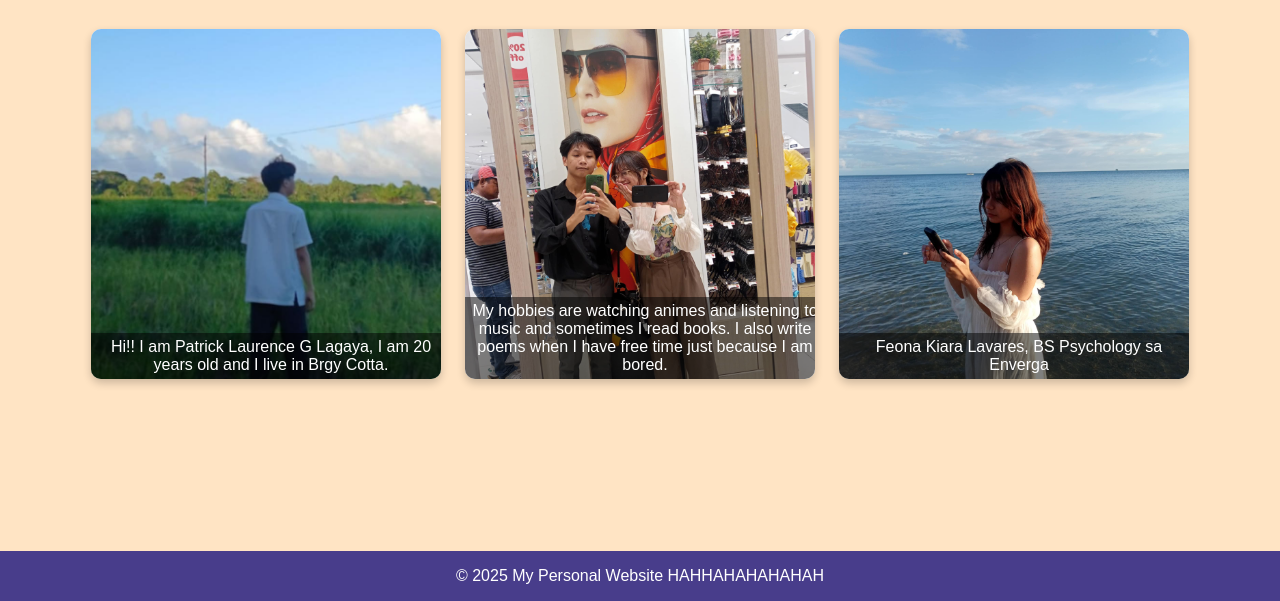
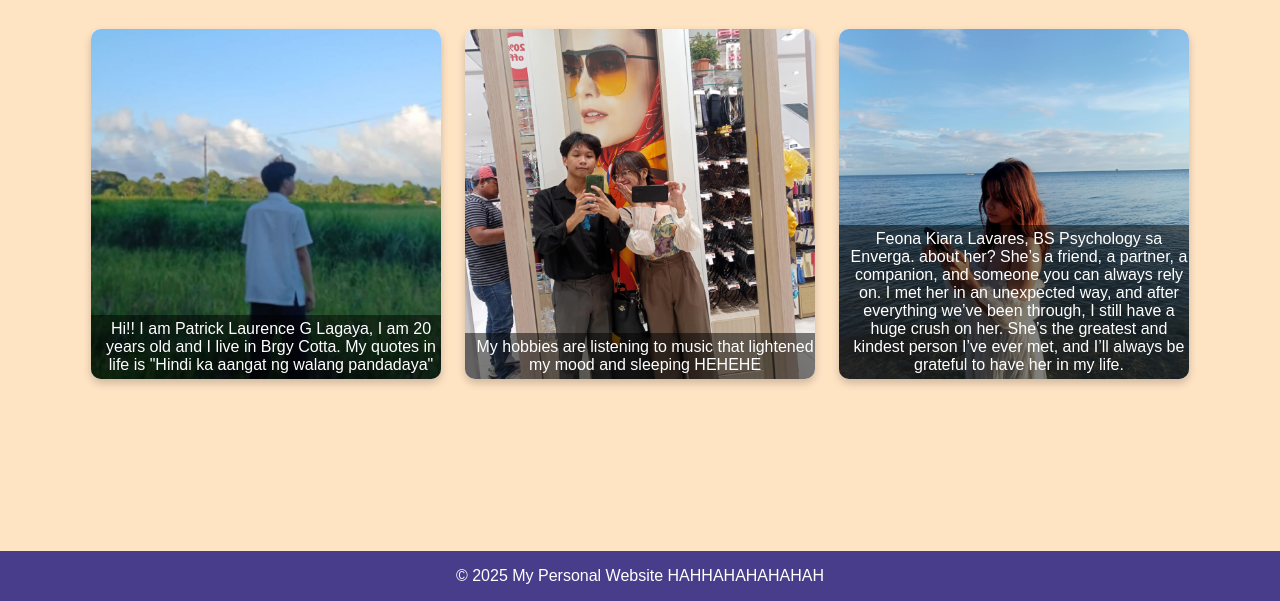
Before and after one commit to patrick08551/Codes, a plain HTML site: page index.html in a window 1280 px wide. Shown: the part 199-800 px from the top of the page. Drawn offline with Linux system fonts and the light colour scheme.

Commit message:
Update index.html

```diff
--- a/index.html
+++ b/index.html
@@ -150,17 +150,20 @@
         <div class="image-container">
             <div class="box">
                 <img src="aac91ee3-0220-433e-a21f-2861d7194e71.jpg" alt="Image">
-                <div class = "text-overlay">Hi!! I am Patrick Laurence G Lagaya, I am 20 years old and I live in Brgy Cotta.   </div>
+                <div class = "text-overlay">Hi!! I am Patrick Laurence G Lagaya, I am 20 years old and I live in Brgy Cotta.
+                My quotes in life is "Hindi ka aangat ng walang pandadaya"
+                </div>
             </div>
             <div class="box">
                 <img src="de67690c-d156-440e-934b-b70713cd2bc1.jpg" alt="Image">
-                <div class = "text-overlay">My hobbies are watching animes and listening
-                    to music and sometimes I read books. I also write poems when I have
-                    free time just because I am bored. </div>
+                <div class = "text-overlay">My hobbies are listening to music that lightened my mood and sleeping HEHEHE</div>
             </div>
             <div class="box">
                 <img src="feef0215-c818-495c-89be-35ed9bec7cbb.jpg" alt="Image">
-                <div class = "text-overlay">Feona Kiara Lavares, BS Psychology sa Enverga
+                <div class = "text-overlay">Feona Kiara Lavares, BS Psychology sa Enverga.
+                    about her? She’s a friend, a partner, a companion, and someone you can always rely on.
+                    I met her in an unexpected way, and after everything we’ve been through, I still have a huge crush on her.
+                    She’s the greatest and kindest person I’ve ever met, and I’ll always be grateful to have her in my life.
                 </div>
             </div>
         </div>
```
